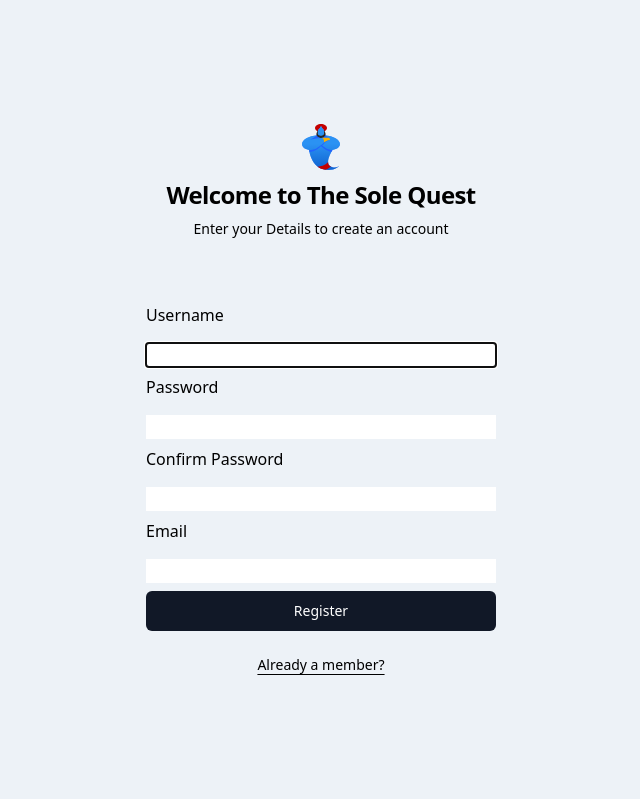
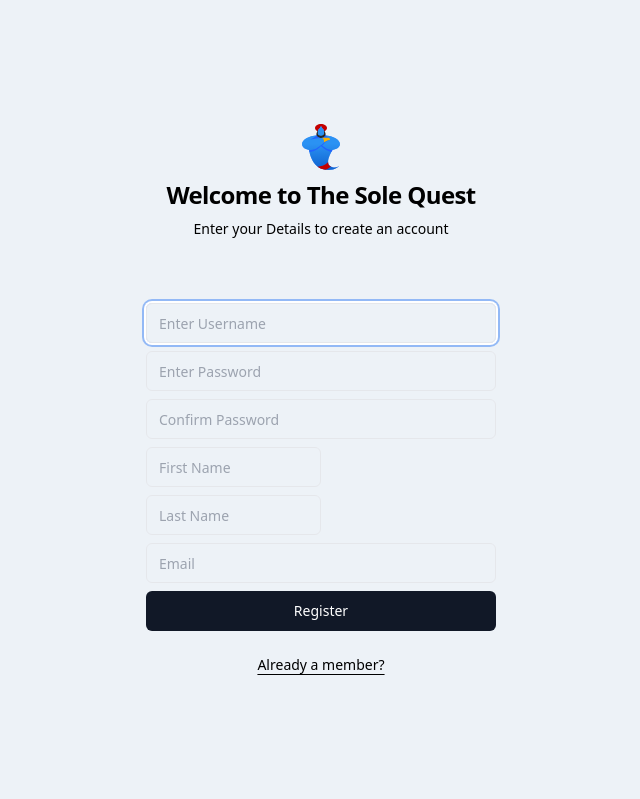
Before and after one commit to ParagD25/The-Sole-Quest, a Django app: page /register/ in a window 1280 px wide. Shown: the part 89-888 px from the top of the page, without its empty margins (319-959 px from the left). Run offline with Django 4.2, Linux system fonts and the light colour scheme; some libraries are stand-ins or nearby versions.

Commit message:
:tada: Added Styling to register page

```diff
--- a/thesolequest/shoes/forms.py
+++ b/thesolequest/shoes/forms.py
@@ -5,10 +5,64 @@ from django.core.exceptions import ValidationError
 
 
 class CustomUserCreationForm(UserCreationForm):
-    username = forms.CharField(label="username", min_length=5, max_length=150)
-    email = forms.EmailField(label="email")
-    password1 = forms.CharField(label="password", widget=forms.PasswordInput)
-    password2 = forms.CharField(label="Confirm password", widget=forms.PasswordInput)
+    username = forms.CharField(
+        label="username",
+        min_length=5,
+        max_length=150,
+        widget=forms.TextInput(
+            attrs={
+                "class": "flex h-10 w-full rounded-md border border-input bg-transparent px-3 py-2 text-sm ring-offset-background file:border-0 file:bg-transparent file:text-sm file:font-medium placeholder:text-muted-foreground focus-visible:outline-none focus-visible:ring-2 focus-visible:ring-ring focus-visible:ring-offset-2 disabled:cursor-not-allowed disabled:opacity-50",
+                "placeholder": "Enter Username",
+            }
+        ),
+    )
+    first_name = forms.CharField(
+        label="First Name",
+        max_length=30,
+        widget=forms.TextInput(
+            attrs={
+                "class": "flex h-10 w-1/2 rounded-md border border-input bg-transparent px-3 py-2 text-sm ring-offset-background file:border-0 file:bg-transparent file:text-sm file:font-medium placeholder:text-muted-foreground focus-visible:outline-none focus-visible:ring-2 focus-visible:ring-ring focus-visible:ring-offset-2 disabled:cursor-not-allowed disabled:opacity-50",
+                "placeholder": "First Name",
+            }
+        ),
+    )
+    last_name = forms.CharField(
+        label="Last Name",
+        max_length=30,
+        widget=forms.TextInput(
+            attrs={
+                "class": "flex h-10 w-1/2 rounded-md border border-input bg-transparent px-3 py-2 text-sm ring-offset-background file:border-0 file:bg-transparent file:text-sm file:font-medium placeholder:text-muted-foreground focus-visible:outline-none focus-visible:ring-2 focus-visible:ring-ring focus-visible:ring-offset-2 disabled:cursor-not-allowed disabled:opacity-50",
+                "placeholder": "Last Name",
+            }
+        ),
+    )
+    email = forms.EmailField(
+        label="email",
+        widget=forms.EmailInput(
+            attrs={
+                "class": "flex h-10 w-full rounded-md border border-input bg-transparent px-3 py-2 text-sm ring-offset-background file:border-0 file:bg-transparent file:text-sm file:font-medium placeholder:text-muted-foreground focus-visible:outline-none focus-visible:ring-2 focus-visible:ring-ring focus-visible:ring-offset-2 disabled:cursor-not-allowed disabled:opacity-50",
+                "placeholder": "Email",
+            }
+        ),
+    )
+    password1 = forms.CharField(
+        label="password",
+        widget=forms.PasswordInput(
+            attrs={
+                "class": "flex h-10 w-full rounded-md border border-input bg-transparent px-3 py-2 text-sm ring-offset-background file:border-0 file:bg-transparent file:text-sm file:font-medium placeholder:text-muted-foreground focus-visible:outline-none focus-visible:ring-2 focus-visible:ring-ring focus-visible:ring-offset-2 disabled:cursor-not-allowed disabled:opacity-50",
+                "placeholder": "Enter Password",
+            }
+        ),
+    )
+    password2 = forms.CharField(
+        label="Confirm password",
+        widget=forms.PasswordInput(
+            attrs={
+                "class": "flex h-10 w-full rounded-md border border-input bg-transparent px-3 py-2 text-sm ring-offset-background file:border-0 file:bg-transparent file:text-sm file:font-medium placeholder:text-muted-foreground focus-visible:outline-none focus-visible:ring-2 focus-visible:ring-ring focus-visible:ring-offset-2 disabled:cursor-not-allowed disabled:opacity-50",
+                "placeholder": "Confirm Password",
+            }
+        ),
+    )
 
     def username_clean(self):
         username = self.cleaned_data["username"].lower()
@@ -34,8 +88,10 @@ class CustomUserCreationForm(UserCreationForm):
 
     def save(self, commit=True):
         user = User.objects.create_user(
-            self.cleaned_data["username"],
-            self.cleaned_data["email"],
-            self.cleaned_data["password1"],
+            username=self.cleaned_data["username"],
+            first_name=self.cleaned_data["first_name"],
+            last_name=self.cleaned_data["last_name"],
+            email=self.cleaned_data["email"],
+            password=self.cleaned_data["password1"],
         )
         return user
--- a/thesolequest/shoes/templates/shoes/login_register.html
+++ b/thesolequest/shoes/templates/shoes/login_register.html
@@ -123,46 +123,10 @@
                         <div class="grid gap-2">
                             {% for field in form %}
                             <div class="grid gap-4">
-                                <!-- <label
-                                    class="text-sm font-medium leading-none peer-disabled:cursor-not-allowed peer-disabled:opacity-70 sr-only"
-                                    for="register">{{field.label.title}}</label> -->
 
-                                <label for="register">{{field.label.title}}</label>
+                                <label for="register"
+                                    class="text-sm font-medium leading-none peer-disabled:cursor-not-allowed peer-disabled:opacity-70 sr-only">{{field.label.title}}</label>
                                 {{field}}
-
-                                <!-- <label
-                                    class="text-sm font-medium leading-none peer-disabled:cursor-not-allowed peer-disabled:opacity-70 sr-only"
-                                    for="username">Username</label>
-                                <input
-                                    class="flex h-10 w-full rounded-md border border-input bg-transparent px-3 py-2 text-sm ring-offset-background file:border-0 file:bg-transparent file:text-sm file:font-medium placeholder:text-muted-foreground focus-visible:outline-none focus-visible:ring-2 focus-visible:ring-ring focus-visible:ring-offset-2 disabled:cursor-not-allowed disabled:opacity-50"
-                                    id="username" name="username" type="text" autocapitalize="none" autocomplete="none"
-                                    placeholder="Username" required />
-
-                                <label
-                                    class="text-sm font-medium leading-none peer-disabled:cursor-not-allowed peer-disabled:opacity-70 sr-only"
-                                    for="password">Password</label>
-                                <input
-                                    class="flex h-10 w-full rounded-md border border-input bg-transparent px-3 py-2 text-sm ring-offset-background file:border-0 file:bg-transparent file:text-sm file:font-medium placeholder:text-muted-foreground focus-visible:outline-none focus-visible:ring-2 focus-visible:ring-ring focus-visible:ring-offset-2 disabled:cursor-not-allowed disabled:opacity-50"
-                                    id="password" name="password" type="password" autocapitalize="none"
-                                    autocomplete="none" placeholder="Password" required />
-
-
-                                <label
-                                    class="text-sm font-medium leading-none peer-disabled:cursor-not-allowed peer-disabled:opacity-70 sr-only"
-                                    for="Confirm password">Confirm Password</label>
-                                <input
-                                    class="flex h-10 w-full rounded-md border border-input bg-transparent px-3 py-2 text-sm ring-offset-background file:border-0 file:bg-transparent file:text-sm file:font-medium placeholder:text-muted-foreground focus-visible:outline-none focus-visible:ring-2 focus-visible:ring-ring focus-visible:ring-offset-2 disabled:cursor-not-allowed disabled:opacity-50"
-                                    id="Confirm password" name="Confirm password" type="password" autocapitalize="none"
-                                    autocomplete="none" placeholder="Confirm Password" required />
-
-                                <label
-                                    class="text-sm font-medium leading-none peer-disabled:cursor-not-allowed peer-disabled:opacity-70 sr-only"
-                                    for="email">Email</label>
-                                <input
-                                    class="flex h-10 w-full rounded-md border border-input bg-transparent px-3 py-2 text-sm ring-offset-background file:border-0 file:bg-transparent file:text-sm file:font-medium placeholder:text-muted-foreground focus-visible:outline-none focus-visible:ring-2 focus-visible:ring-ring focus-visible:ring-offset-2 disabled:cursor-not-allowed disabled:opacity-50"
-                                    id="email" name="email" type="email" autocapitalize="none" autocomplete="none"
-                                    placeholder="Email" required /> -->
-
 
 
                             </div>
@@ -172,17 +136,6 @@
                             <button
                                 class="inline-flex items-center justify-center rounded-md text-sm font-medium transition-colors focus-visible:outline-none focus-visible:ring-2 focus-visible:ring-ring focus-visible:ring-offset-2 disabled:opacity-50 disabled:pointer-events-none ring-offset-background bg-primary text-primary-foreground hover:bg-primary/90 h-10 py-2 px-4 bg-gray-900 text-white"
                                 type="submit">
-                                <!-- <svg version="1.1" xmlns="http://www.w3.org/2000/svg" width="32" height="32"
-                                    viewBox="0 0 32 32">
-                                    <title>lock</title>
-                                    <path
-                                        d="M27 12h-1v-2c0-5.514-4.486-10-10-10s-10 4.486-10 10v2h-1c-0.553 0-1 0.447-1 1v18c0 0.553 0.447 1 1 1h22c0.553 0 1-0.447 1-1v-18c0-0.553-0.447-1-1-1zM8 10c0-4.411 3.589-8 8-8s8 3.589 8 8v2h-16v-2zM26 30h-20v-16h20v16z">
-                                    </path>
-                                    <path
-                                        d="M15 21.694v4.306h2v-4.306c0.587-0.348 1-0.961 1-1.694 0-1.105-0.895-2-2-2s-2 0.895-2 2c0 0.732 0.413 1.345 1 1.694z">
-                                    </path>
-                                </svg> -->
-
                                 Register
                             </button>
                         </div>
```
Also changed, not shown: thesolequest/db.sqlite3.
